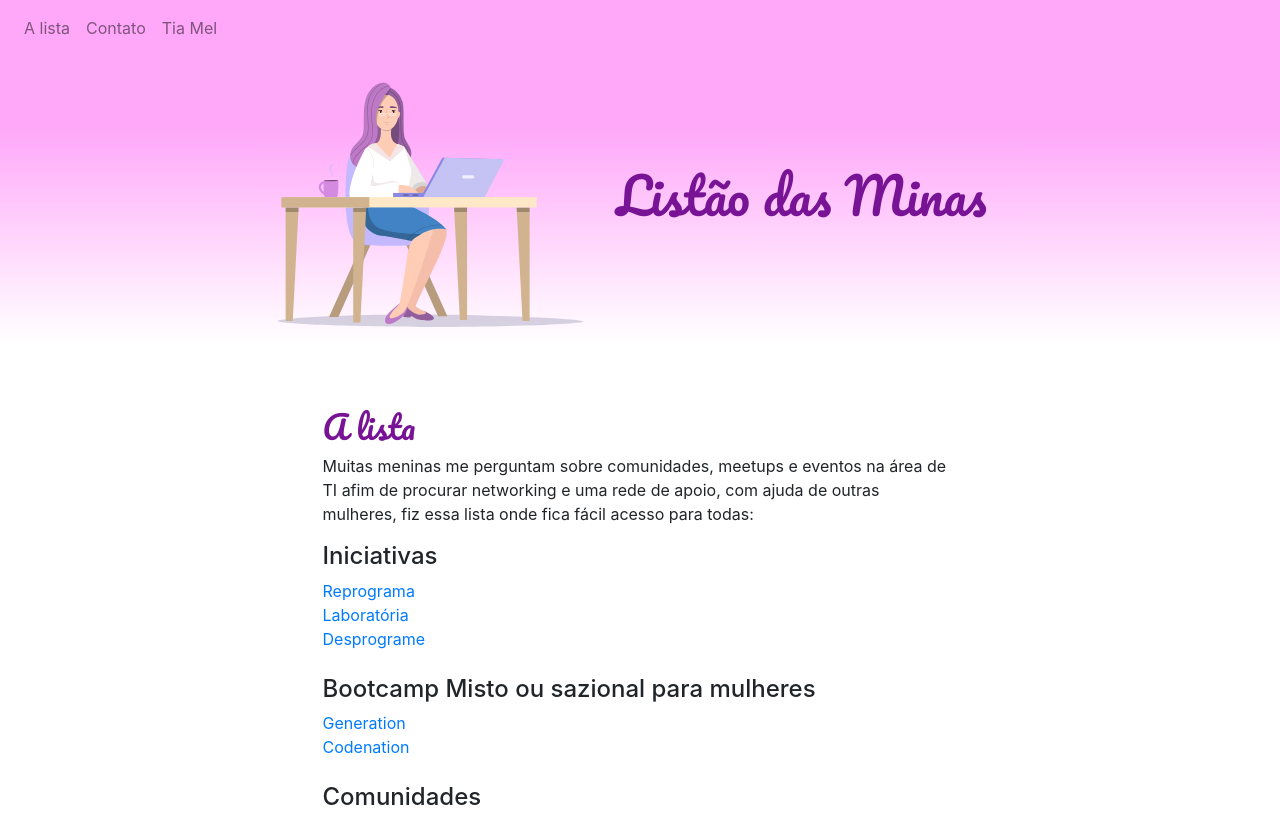
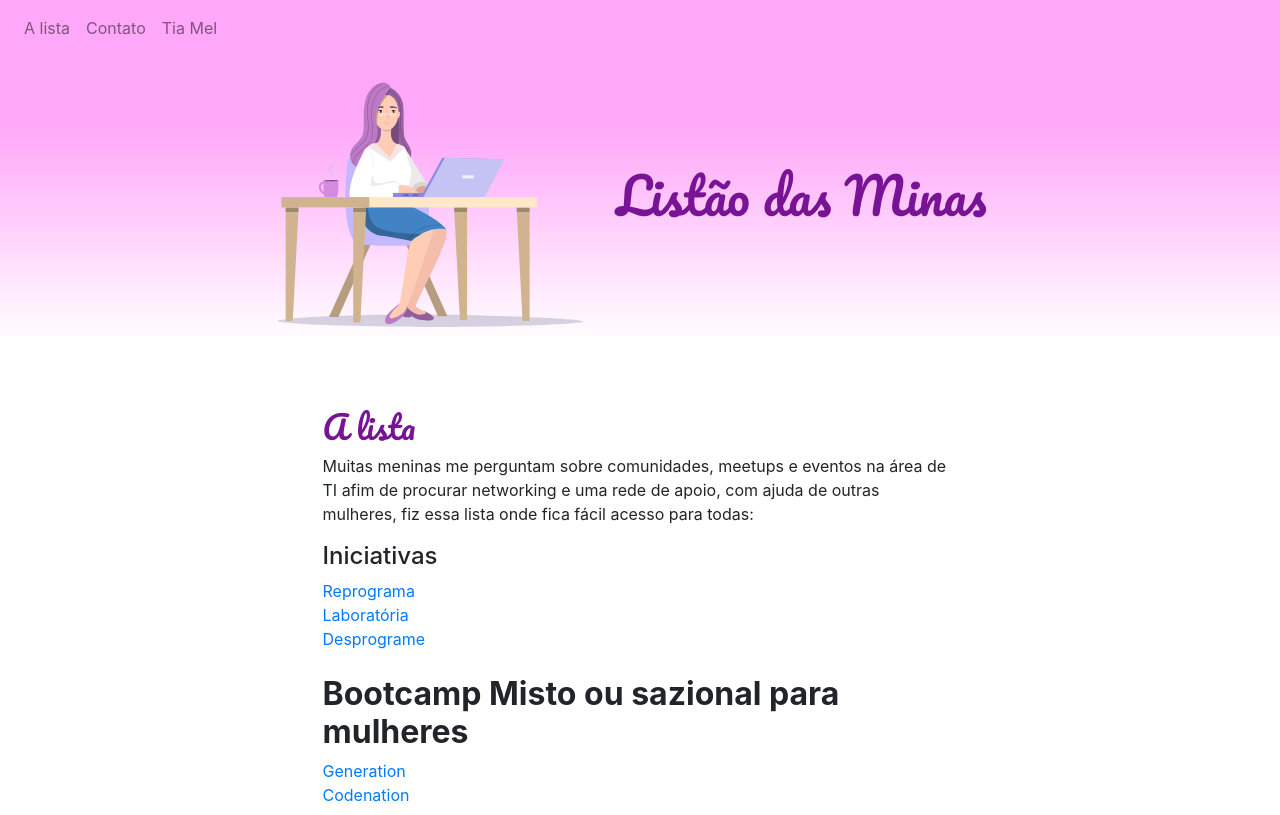
Before and after one commit to mellmiranda-zz/listaComunidade, a plain HTML site: page index.html in a window 1280 px wide. Shown: the top 815 px of the page. Drawn offline with nearby package versions, Linux system fonts and the light colour scheme.

```diff
--- a/index.html
+++ b/index.html
@@ -59,7 +59,7 @@
                     <a href="https://www.laboratoria.la/br" target="_blank">Laboratória</a>
                     <a href="https://desprograme.com.br/pt" target="_blank">Desprograme</a>
                     <br>
-                    <h2 class="subtitle">Bootcamp Misto ou sazional para mulheres</h2>
+                    <h2 class="subtitleB">Bootcamp Misto ou sazional para mulheres</h2>
                     <a href="https://brazil.generation.org/" target="_blank">Generation</a>
                     <a href="https://www.codenation.dev/" target="_blank">Codenation</a>
                     <br>
```
